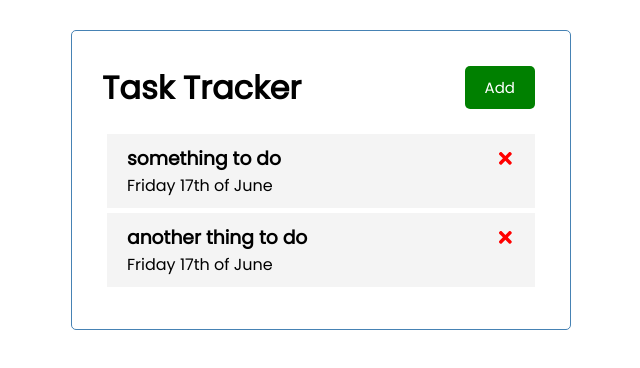
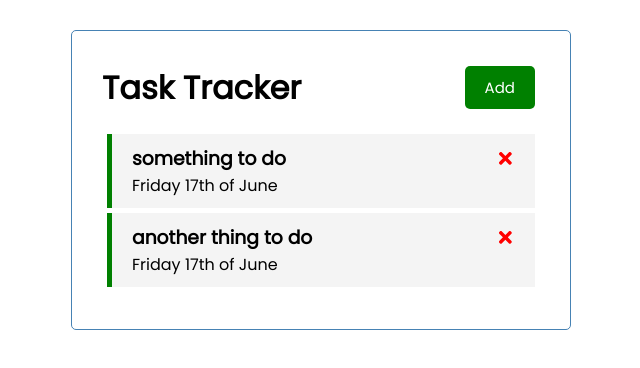
Before and after one commit to llihcchill/task-tracker, a React (Create React App) app: page / in a window 1280 px wide. Shown: the top 368 px of the page, without its empty margins (319-959 px from the left). Built offline with nearby package versions, Linux system fonts and the light colour scheme.

Commit message:
Update App.js

```diff
--- a/src/App.js
+++ b/src/App.js
@@ -10,11 +10,13 @@ function App() {
       id: 1,
       text: "something to do",
       day: "Friday 17th of June",
+      reminder: true,
     },
     {
       id: 2,
       text: "another thing to do",
       day: "Friday 17th of June",
+      reminder: true,
     }
   ]);
 
@@ -23,14 +25,21 @@ function App() {
     setTasks(tasks.filter((task) => task.id !== id))
   }
 
+  // toggle reminder
+  const toggleReminder = (id) => {
+    setTasks(tasks.map((task) => task.id === id ? {...task, reminder: !task.reminder} : task))
+  }
+
   // the <div className="container"> can be any one html element,
   // it could be a fragment (<> </>) or a <div> like it is
   return (
     <div className="container">
       <Header title="Task Tracker" />
-      <Tasks tasks={tasks} onDelete={deleteTask} />
+      {tasks.length > 0 ? <Tasks tasks={tasks} onDelete={deleteTask} onToggle={toggleReminder} /> : "No tasks to show..."}
     </div>
   );
+  // you can implement logic statements in the return function via shorthand
+  // versions of the statement
 }
 
 // how to use a class instead of using a function:
@@ -56,4 +65,4 @@ but then you want to add more methods and functions
   }
    ------------------ */
 
-export default App;
+export default App
```
